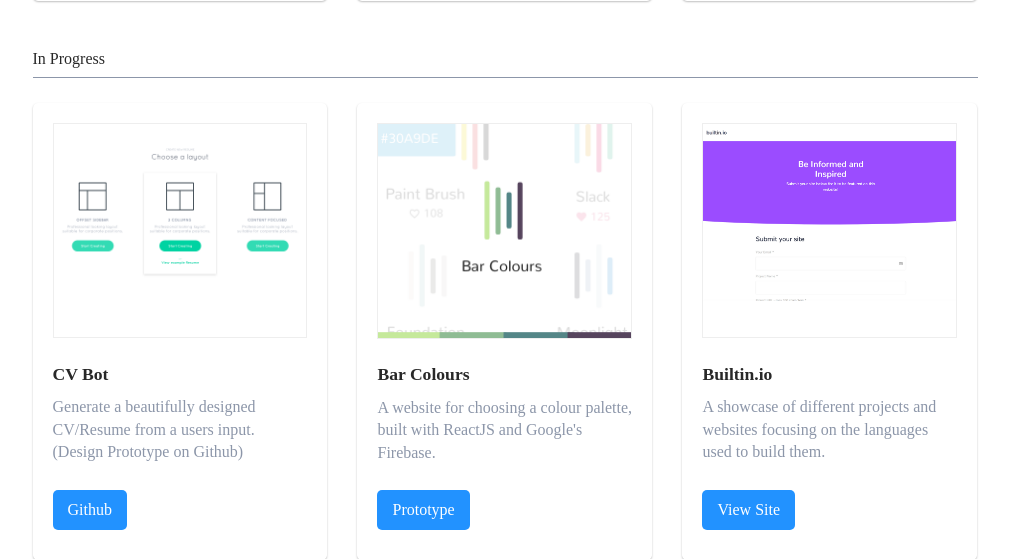
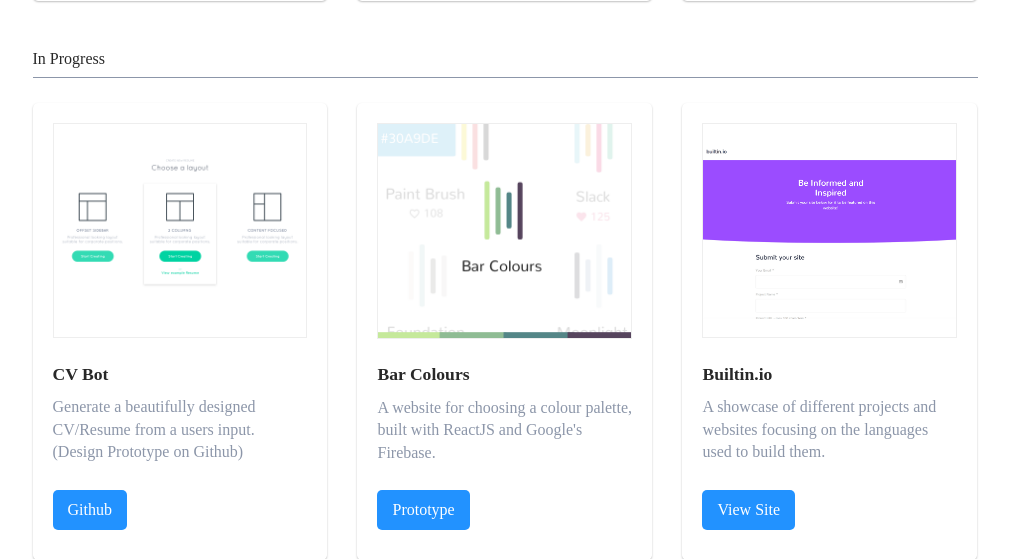
Before and after one commit to HurricaneInteractive/winkinowl_portfolio, a PHP site: page / in a window 1280 px wide. Shown: the part 1477-2036 px from the top of the page, without its empty margins (135-1144 px from the left). Run offline with PHP 8.4, Linux system fonts and the light colour scheme; some libraries are stand-ins or nearby versions; some web fonts are replaced.

Commit message:
Better image placement on portfolio

```diff
--- a/css/style.scss
+++ b/css/style.scss
@@ -425,6 +425,9 @@ header {
                     overflow: hidden;
                     border: 1px solid #eee;
                     transition: border-color 250ms ease-in-out;
+                    display: flex;
+                    justify-content: center;
+                    align-items: center;
                     img {
                         display: block;
                     }
--- a/style.css
+++ b/style.css
@@ -470,6 +470,15 @@ nav ul li.active a, nav ul li:hover a {
     overflow: hidden;
     border: 1px solid #eee;
     transition: border-color 250ms ease-in-out;
+    display: -webkit-flex;
+    display: -ms-flexbox;
+    display: flex;
+    -webkit-justify-content: center;
+        -ms-flex-pack: center;
+            justify-content: center;
+    -webkit-align-items: center;
+        -ms-flex-align: center;
+            align-items: center;
 }
 
 .portfolio .portfolio-section ul li .image img {
```
